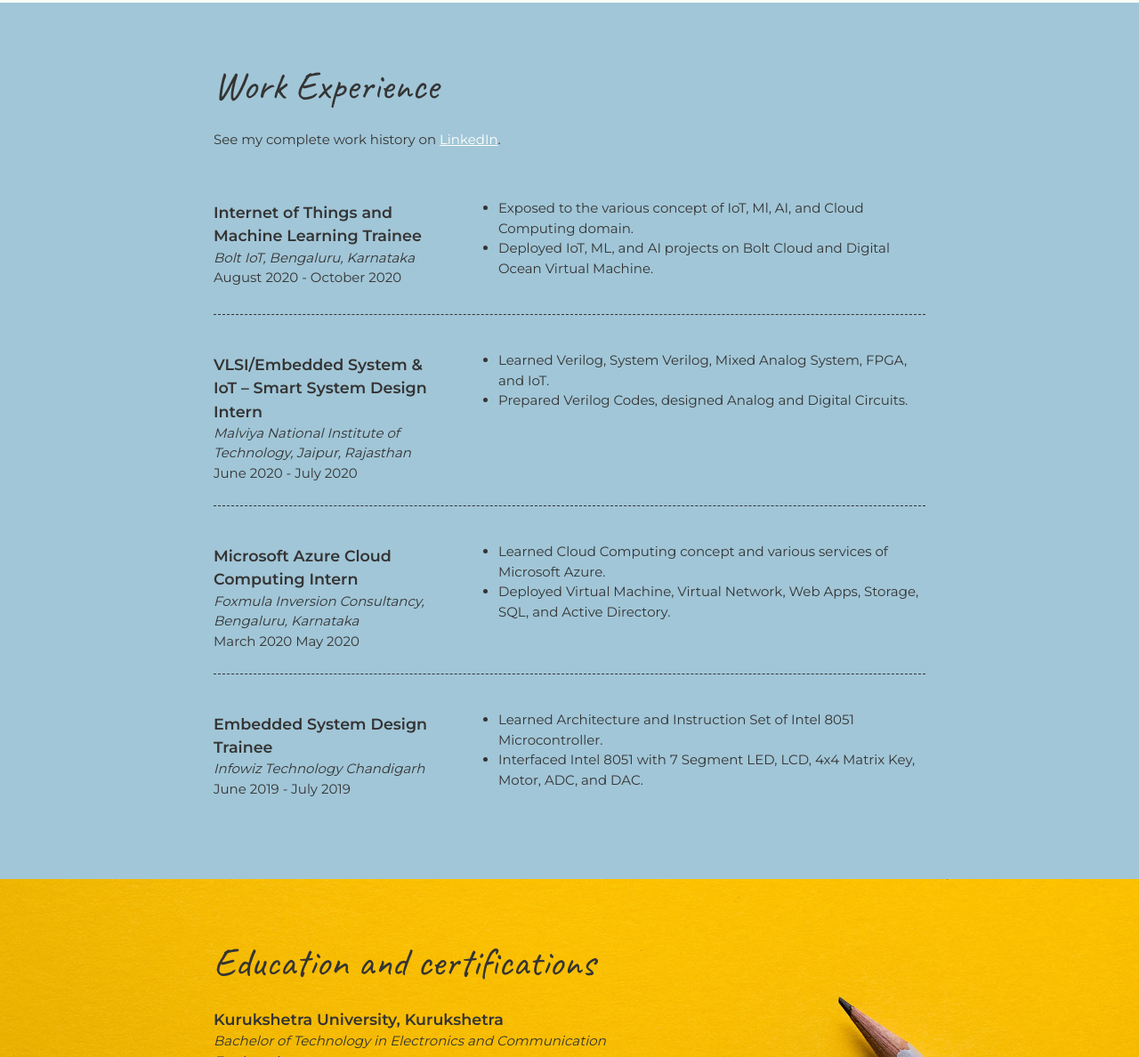
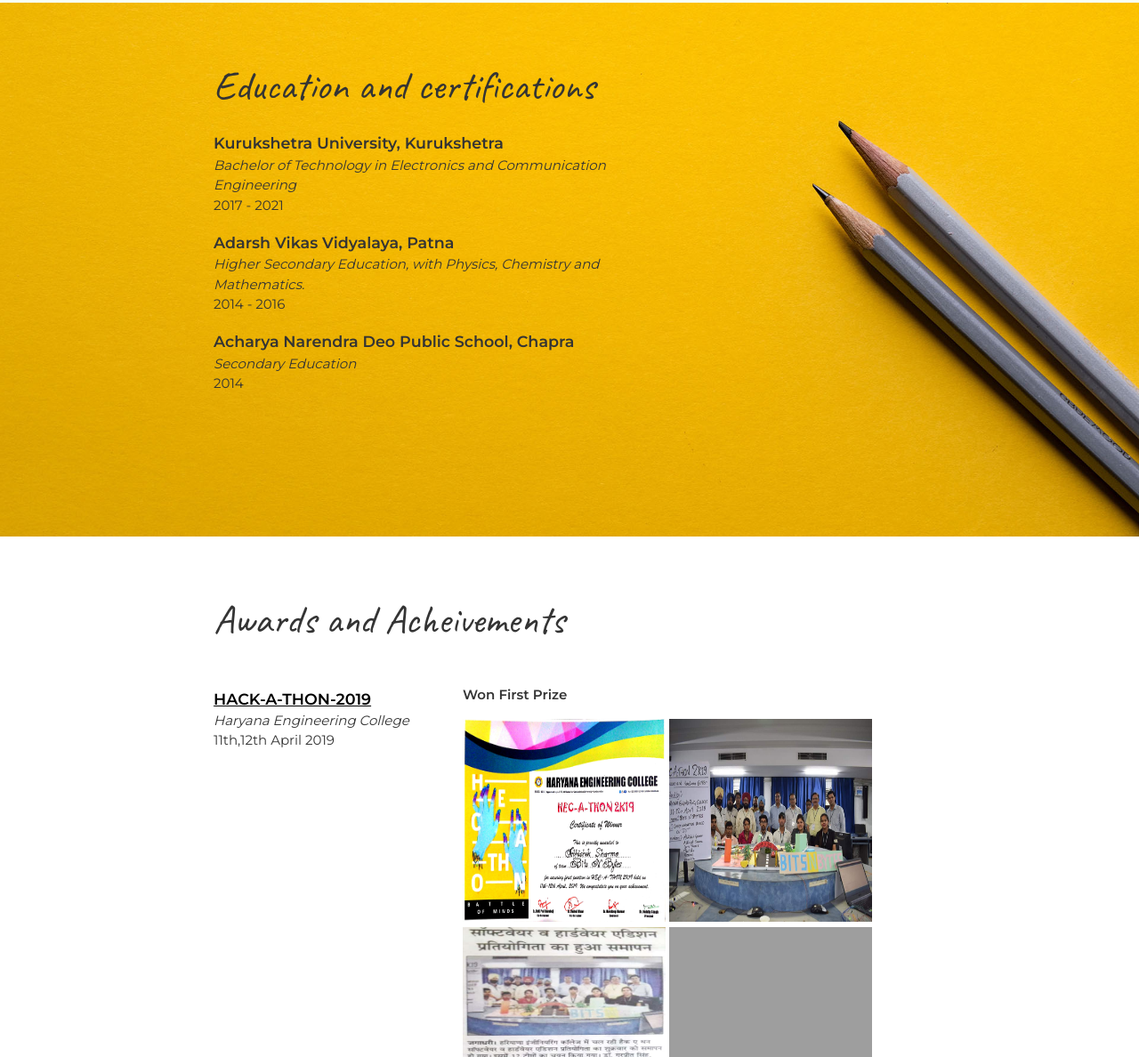
Before and after one commit to princeabhishek/myportfolio, a plain HTML site: page index.html in a window 1280 px wide. Shown: the part 2718-3906 px from the top of the page at 89% size. Drawn offline with Linux system fonts and the light colour scheme; grey boxes are pictures that could not be loaded.

Commit message:
Update index.html

```diff
--- a/index.html
+++ b/index.html
@@ -90,73 +90,7 @@
         </div>
       </section>
 
-      <!-- ****************  WORK EXPERIENCE  ******************** -->
-      <section class="work-experience">
-        <div class="content-wrap item-details divider">
-          <h2>Work Experience</h2>
-          <p>See my complete work history on <a href="https://www.linkedin.com/in/princeabhishek/" target="_blank">LinkedIn</a>.</p>
 
-          <!-- Job 1 -->
-          <section class="job-item">
-            <div class="job-details">
-              <h3>Internet of Things and Machine Learning Trainee</h3>
-              <p>Bolt IoT, Bengaluru, Karnataka</p>
-              <p>August 2020 - October 2020</p>
-            </div>
-            <div class="job-summary">
-              <ul>
-                <li>Exposed to the various concept of IoT, Ml, AI, and Cloud Computing domain.</li>
-                <li>Deployed IoT, ML, and AI projects on Bolt Cloud and Digital Ocean Virtual Machine.</li>
-              </ul>
-            </div>
-          </section>
-
-          <!-- Job 2 -->
-          <section class="job-item">
-            <div class="job-details">
-              <h3>VLSI/Embedded System & IoT – Smart System Design Intern</h3>
-              <p>Malviya National Institute of Technology, Jaipur, Rajasthan</p>
-              <p>June 2020 - July 2020</p>
-            </div>
-            <div class="job-summary">
-                  <ul>
-                    <li>Learned Verilog, System Verilog, Mixed Analog System, FPGA, and IoT.</li>
-                    <li>Prepared Verilog Codes, designed Analog and Digital Circuits.</li>
-                  </ul>
-            </div>
-          </section>
-
-          <!-- Job 3 -->
-          <section class="job-item">
-            <div class="job-details">
-              <h3>Microsoft Azure Cloud Computing Intern</h3>
-              <p>Foxmula Inversion Consultancy, Bengaluru, Karnataka</p>
-              <p>March 2020 May 2020</p>
-            </div>
-            <div class="job-summary">
-              <ul>
-                <li>Learned Cloud Computing concept and various services of Microsoft Azure.</li>
-                <li>Deployed Virtual Machine, Virtual Network, Web Apps, Storage, SQL, and Active Directory.</li>
-              </ul>
-            </div>
-          </section>
-
-		  <!-- Job 4 -->
-          <section class="job-item">
-            <div class="job-details">
-              <h3>Embedded System Design Trainee</h3>
-              <p>Infowiz Technology Chandigarh</p>
-              <p>June 2019 - July 2019</p>
-            </div>
-            <div class="job-summary">
-                  <ul>
-                    <li>Learned Architecture and Instruction Set of Intel 8051 Microcontroller.</li>
-                    <li>Interfaced Intel 8051 with 7 Segment LED, LCD, 4x4 Matrix Key, Motor, ADC, and DAC.</li>
-                  </ul>
-            </div>
-          </section>
-        </div>
-      </section>
 
       <!-- *************  EDUCATION & CERTIFICATIONS *********** -->
       <section class="education">
```
